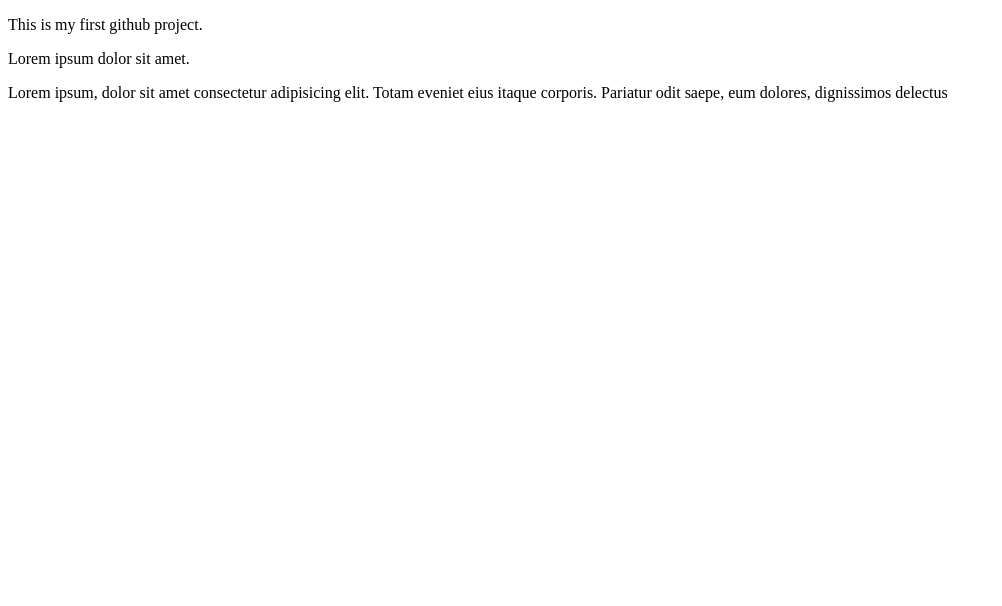
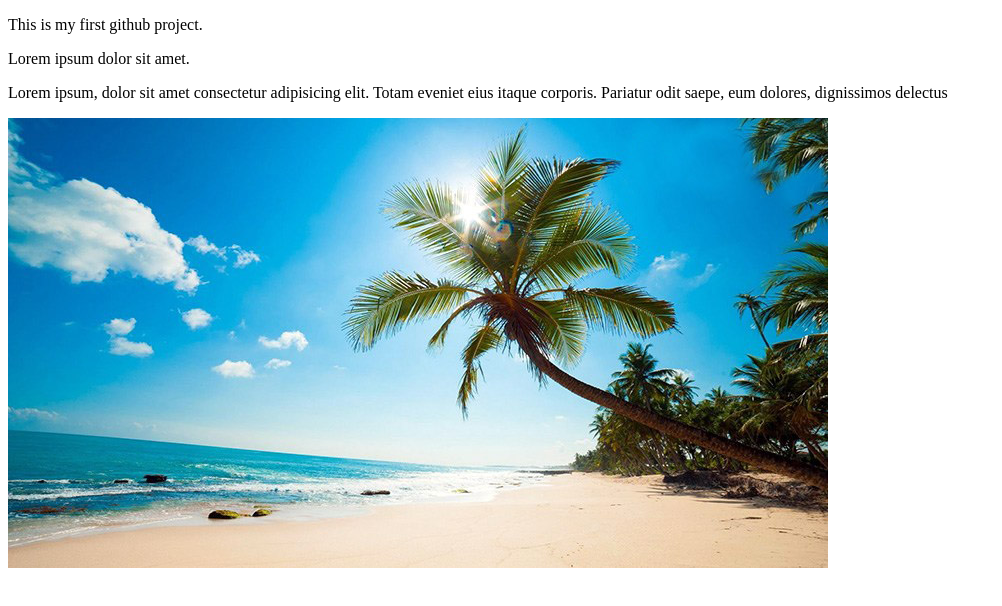
Before and after one commit to Saad100912/My-Second-Website, a plain HTML site: page index.html in a window 1280 px wide. Shown: the whole page, without its empty margins (0-1002 px from the left). Drawn offline with Linux system fonts and the light colour scheme.

Commit message:
added an image

```diff
--- a/index.html
+++ b/index.html
@@ -9,5 +9,6 @@
     <p>This is my first github project.</p>
     <p>Lorem ipsum dolor sit amet.</p>
     <p>Lorem ipsum, dolor sit amet consectetur adipisicing elit. Totam eveniet eius itaque corporis. Pariatur odit saepe, eum dolores, dignissimos delectus</p>
+    <img src="image1.jpg" alt="beach">
 </body>
 </html>
```
Also changed, not shown: image1.jpg (added).
